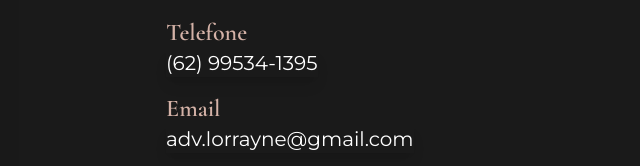
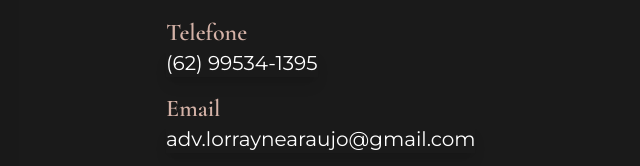
Before and after one commit to ArthurZalem/Lorrayne_Araujo, a plain HTML site: page index.html in a window 1280 px wide. Shown: the part 5237-5403 px from the top of the page, 498-1138 px from the left. Drawn offline with nearby package versions, Linux system fonts and the light colour scheme.

Commit message:
Update index.html

```diff
--- a/index.html
+++ b/index.html
@@ -246,7 +246,7 @@
                         </div>
                          <div>
                             <h4 class="text-2xl font-semibold text-brand-beige">Email</h4>
-                            <a href="mailto:adv.lorraynearaujo@gmail.com" class="text-xl inline-block hover:underline smooth-transition hover:scale-110 shadow-lg">adv.lorrayne@gmail.com</a>
+                            <a href="mailto:adv.lorraynearaujo@gmail.com" class="text-xl inline-block hover:underline smooth-transition hover:scale-110 shadow-lg">adv.lorraynearaujo@gmail.com</a>
                         </div>
                              <div>
                                 <h4 class="text-2xl font-semibold text-brand-beige">Endereço</h4>
```
